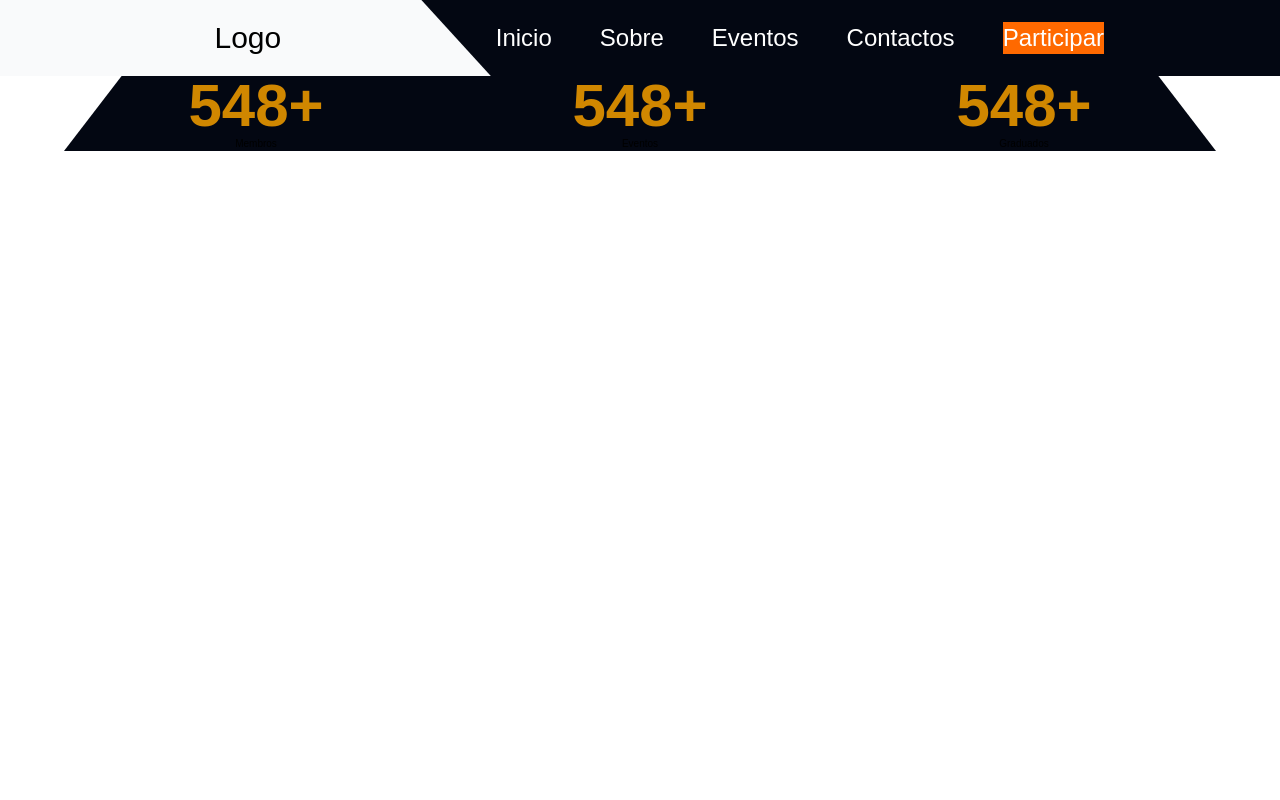
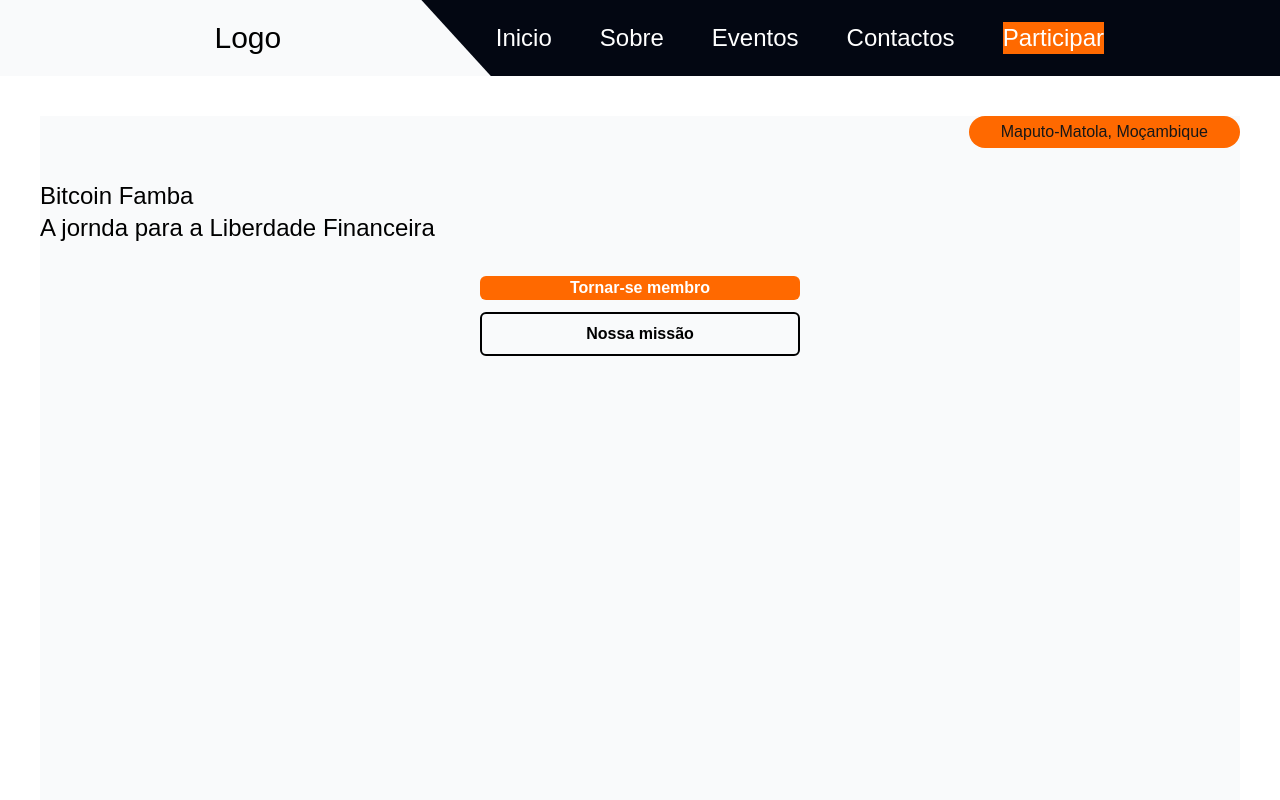
Before and after one commit to JanuarioMacuacua/Bitcoin-Famba-Frontend, a Next.js app: page / in a window 1280 px wide. Shown: the top 800 px of the page. Built offline with nearby package versions, Linux system fonts and the light colour scheme.

Commit message:
Adiciona componentes Button, ButtonTwo, Heropage e Slogan

```diff
--- /dev/null
+++ b/app/components/HeroPage/Button.tsx
@@ -0,0 +1,10 @@
+export default function Button() {
+    return (
+        <div className="flex justify-end">
+            <button className="bg-orange-500 rounded-2xl py-1 px-8">
+                 Maputo-Matola, Moçambique
+            </button>
+
+        </div>
+    );
+}
--- /dev/null
+++ b/app/components/HeroPage/ButtonsTwo.tsx
@@ -0,0 +1,13 @@
+export default function ButtonTwo() {
+    return (
+        <div className="flex flex-col items-center gap-3 mt-8 ox-4">
+            <button className="bg-orange-500 hover:bg-orange-600 text-white font-semibold px-6 oy-2 rounded-md w-full max-w-xs">
+                  Tornar-se membro
+            </button>
+            <button className="border-2 border-black text-black font-semibold px-6 py-2 rounded-md w-full max-w-xs">
+                Nossa missão
+
+            </button>
+        </div>
+    )
+}
--- a/app/components/HeroPage/Heropage.tsx
+++ b/app/components/HeroPage/Heropage.tsx
@@ -1,9 +1,15 @@
+
 import React from 'react'
+import Button from './Button'
+import Slogan from './Slogan'
+import ButtonTwo from './ButtonsTwo'
 
 export default function Heropage() {
     return (
-        <div className='bg-gray-500'>
-
+        <div className='bg-gray-50 mx-10 h-200 my-10'>
+         <Button/>
+         <Slogan/>
+         <ButtonTwo/>
          </div>
     )
 }
--- /dev/null
+++ b/app/components/HeroPage/Slogan.tsx
@@ -0,0 +1,19 @@
+import React from 'react'
+
+export default function Slogan () {
+    return (
+        <div className='mt8 text-black'>
+            <span className='font-jersey-10 text-2xl m-3'>
+                <p>Bitcoin Famba</p>
+                A jornda para a
+                Liberdade Financeira
+            </span> <br />
+            <div className='text-left my-5 lg:hidden md'>
+                Empoderando comunidades em Moçambique através da educação Bitcoin, construção de economia circular e narrativas culturais. "Famba" significa "caminhar" em Changana - e nossa jornada é rumo à autonomia financeira.
+
+            </div>
+
+
+        </div>
+    )
+}
```
